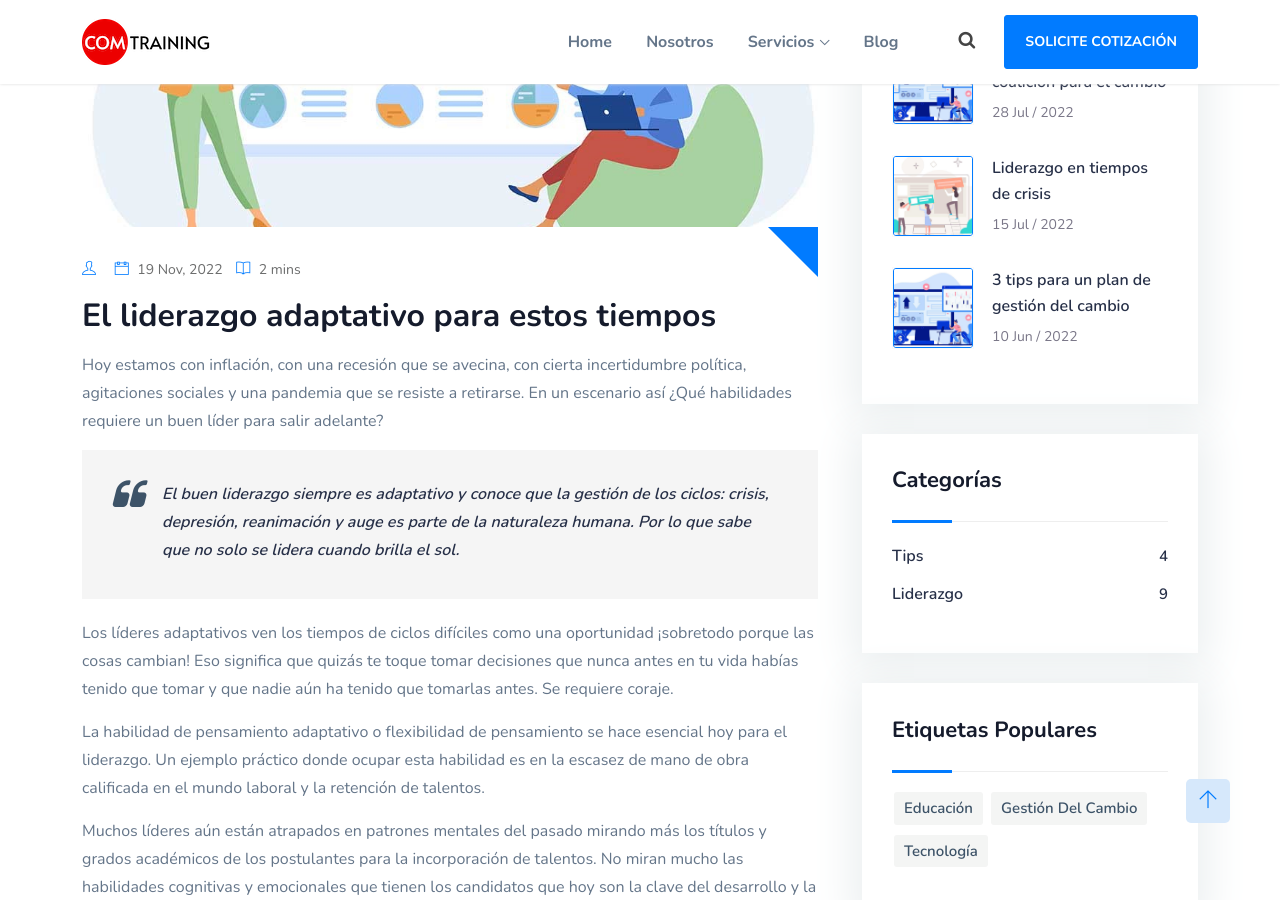
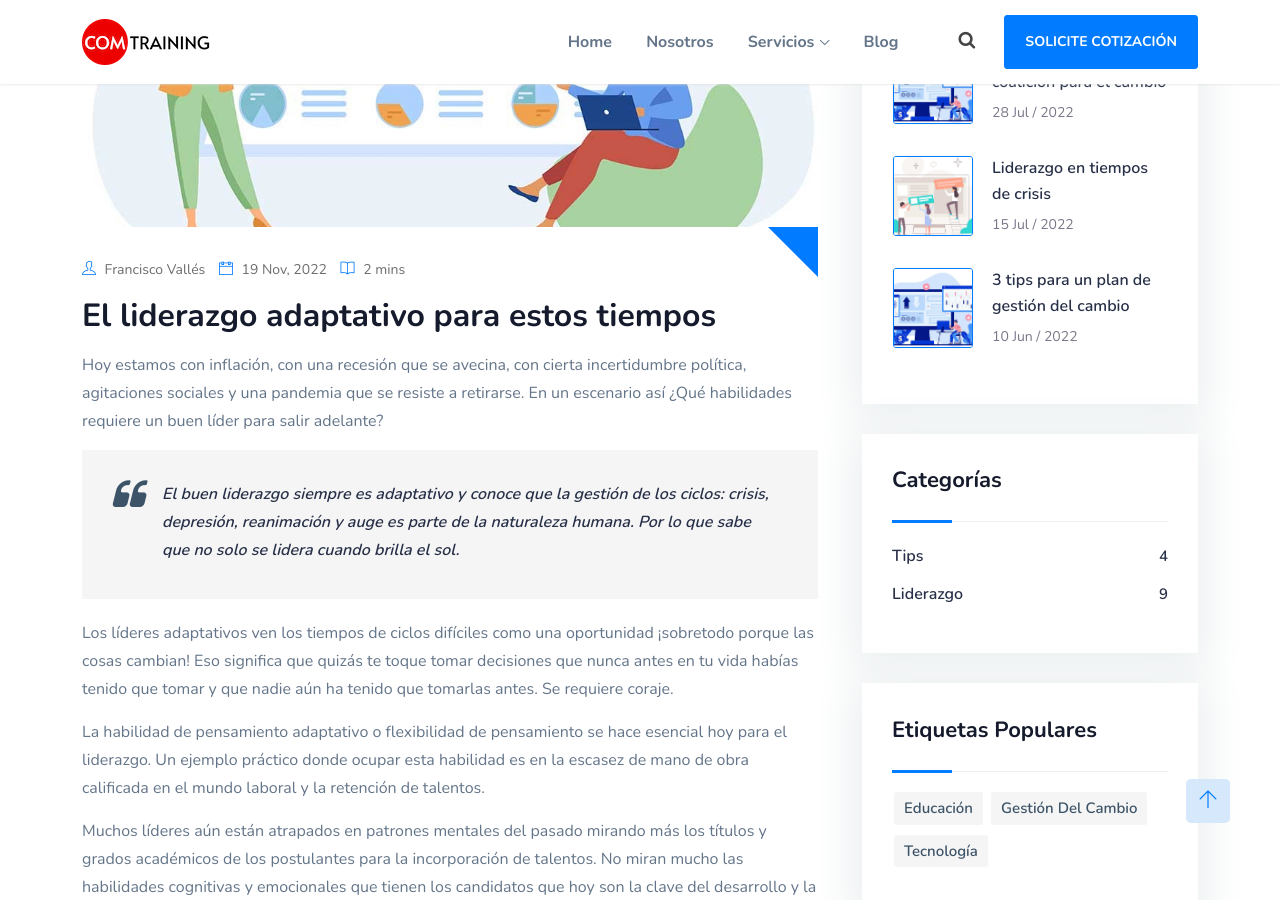
Before and after one commit to fjvalles/comtraining-landing, a Jekyll site: the page built from _posts/2022-11-19-el-liderazgo-adaptativo-para-estos-tiempos.md, in a window 1280 px wide and 900 px high, scrolled down 711 px. Built offline with Jekyll 4.4.1, drawn with Linux system fonts in a browser that asks for light colours; a script that is not in the unit is left out; comment, search, counter and statistics services are not loaded.

Commit message:
Update Blog “2022-11-19-el-liderazgo-adaptativo-para-estos-tiempos”

```diff
--- a/_posts/2022-11-19-el-liderazgo-adaptativo-para-estos-tiempos.md
+++ b/_posts/2022-11-19-el-liderazgo-adaptativo-para-estos-tiempos.md
@@ -3,7 +3,7 @@ layout: post
 title: El liderazgo adaptativo para estos tiempos
 date: 2022-11-19T15:34:23.667Z
 post_image: /assets/uploads/b1.jpg
-author_name: Anónimo
+author_name: Francisco Vallés
 comments: true
 categories:
   - Liderazgo
```
